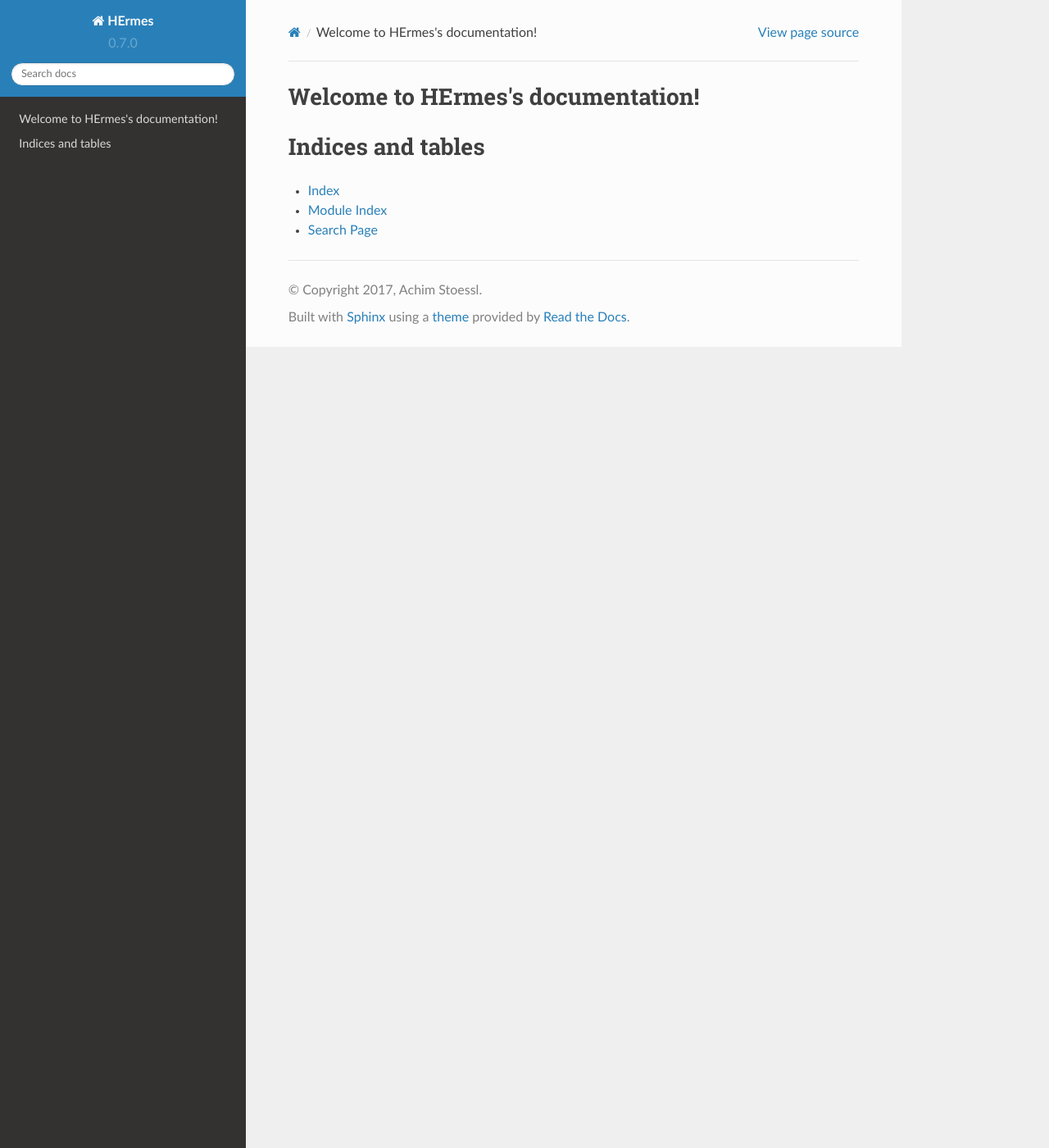
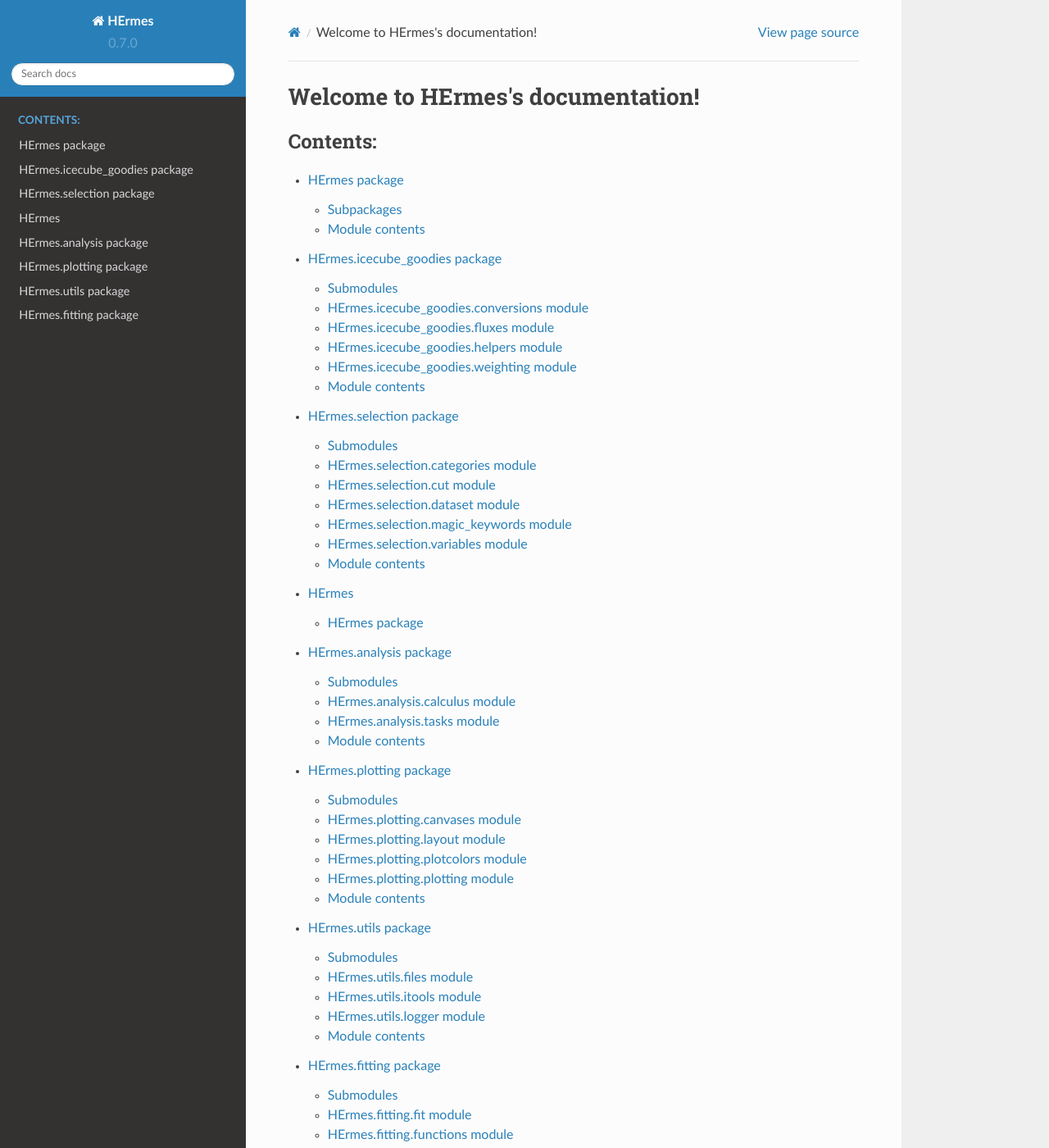
Before and after one commit to achim1/HErmes, a Sphinx documentation site: the page built from docs/source/index.rst, in a window 1280 px wide and 1400 px high. Shown: the whole window at 82% size. Built offline with Sphinx 7.4.7 and the Read the Docs theme 2.0.0, drawn with Linux system fonts in a browser that asks for light colours; some of the changed text lies outside the part shown.

Commit message:
* updated docs

```diff
--- a/docs/source/index.rst
+++ b/docs/source/index.rst
@@ -10,6 +10,15 @@ Welcome to HErmes's documentation!
    :maxdepth: 2
    :caption: Contents:
 
+   HErmes.rst
+   HErmes.icecube_goodies
+   HErmes.selection
+   modules
+   HErmes.analysis
+   HErmes.plotting
+   HErmes.utils
+   HErmes.fitting
+
 
 
 Indices and tables
```
